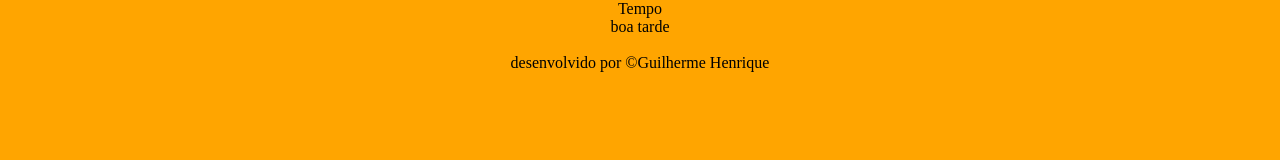
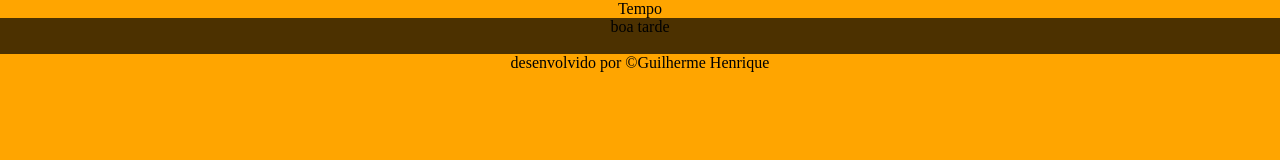
Before and after one commit to Gui-gt/tempo_js, a plain HTML site: page index.html in a window 1280 px wide. Drawn offline with Linux system fonts and the light colour scheme.

Commit message:
Update style.css

```diff
--- a/style.css
+++ b/style.css
@@ -5,6 +5,8 @@
     padding: 0px;
 }
 body{
-    background-color: dodgerblue;
     text-align: center;
 }
+section{
+    background-color: rgba(0,0 ,0,0.7);
+}
```
